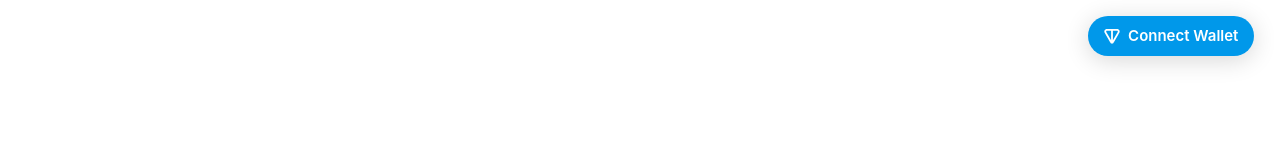
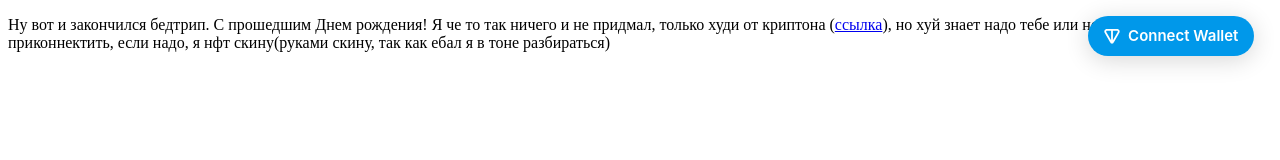
Before and after one commit to donatnagye/end, a plain HTML site: page index.html in a window 1280 px wide. Drawn offline with Linux system fonts and the light colour scheme; no server answers.

Commit message:
Update index.html

```diff
--- a/index.html
+++ b/index.html
@@ -9,6 +9,7 @@
 
 <body>
 
+    <p>Ну вот и закончился бедтрип. С прошедшим Днем рождения! Я че то так ничего и не придмал, только худи от криптона (<a href="https://getgems.io/crypton?filter=%7B%22saleType%22%3A%22fix_price%22%2C%22attributes%22%3A%7B%22Clothes+RWA%22%3A%5B%22Hoodie%22%5D%7D%7D">ссылка</a>), но хуй знает надо тебе или нет, можешь кошель приконнектить, если надо, я нфт скину(руками скину, так как ебал я в тоне разбираться)</p>
 
     <div id="connect" style="position: absolute; top: 2%; right: 2%"></div>
     <script>
```
